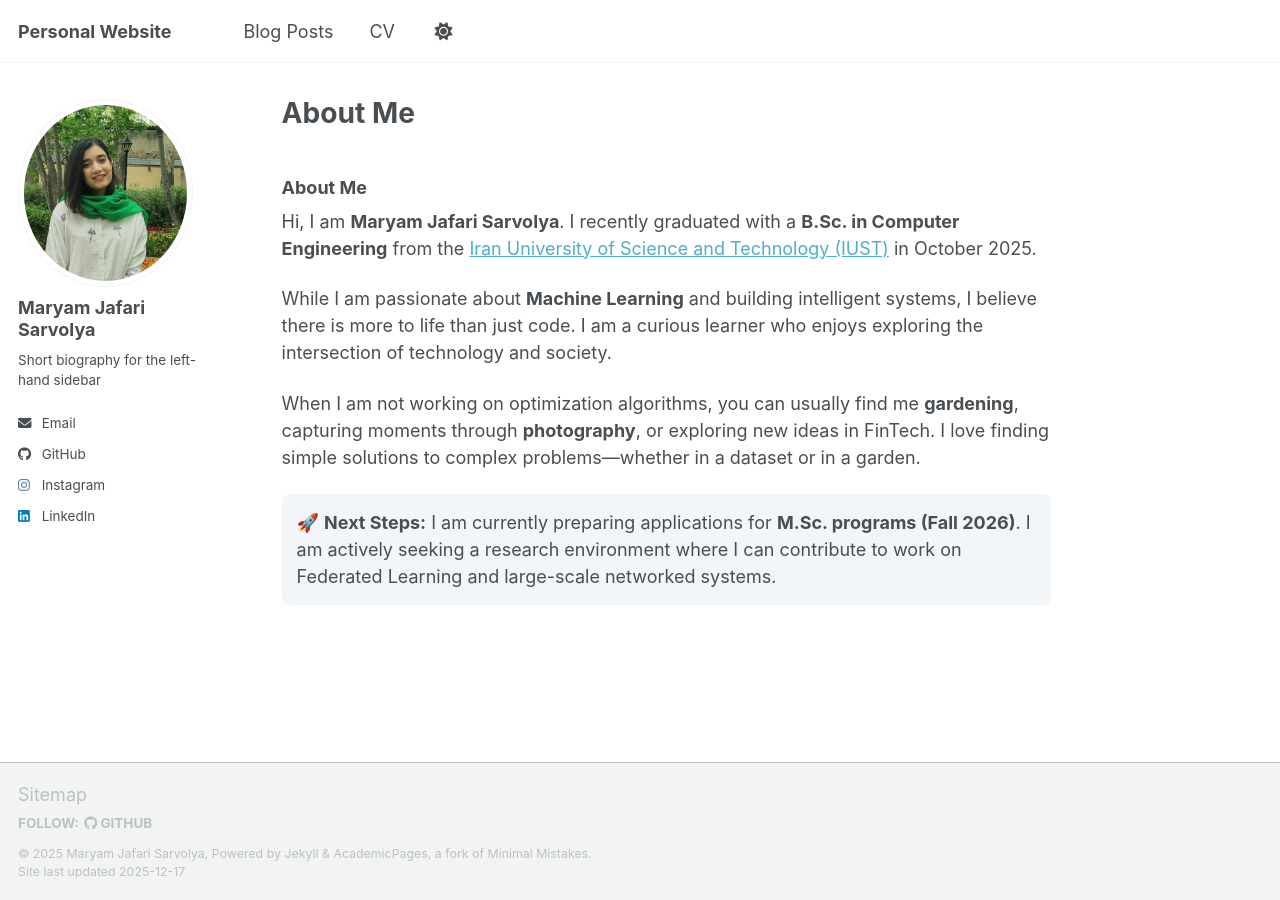
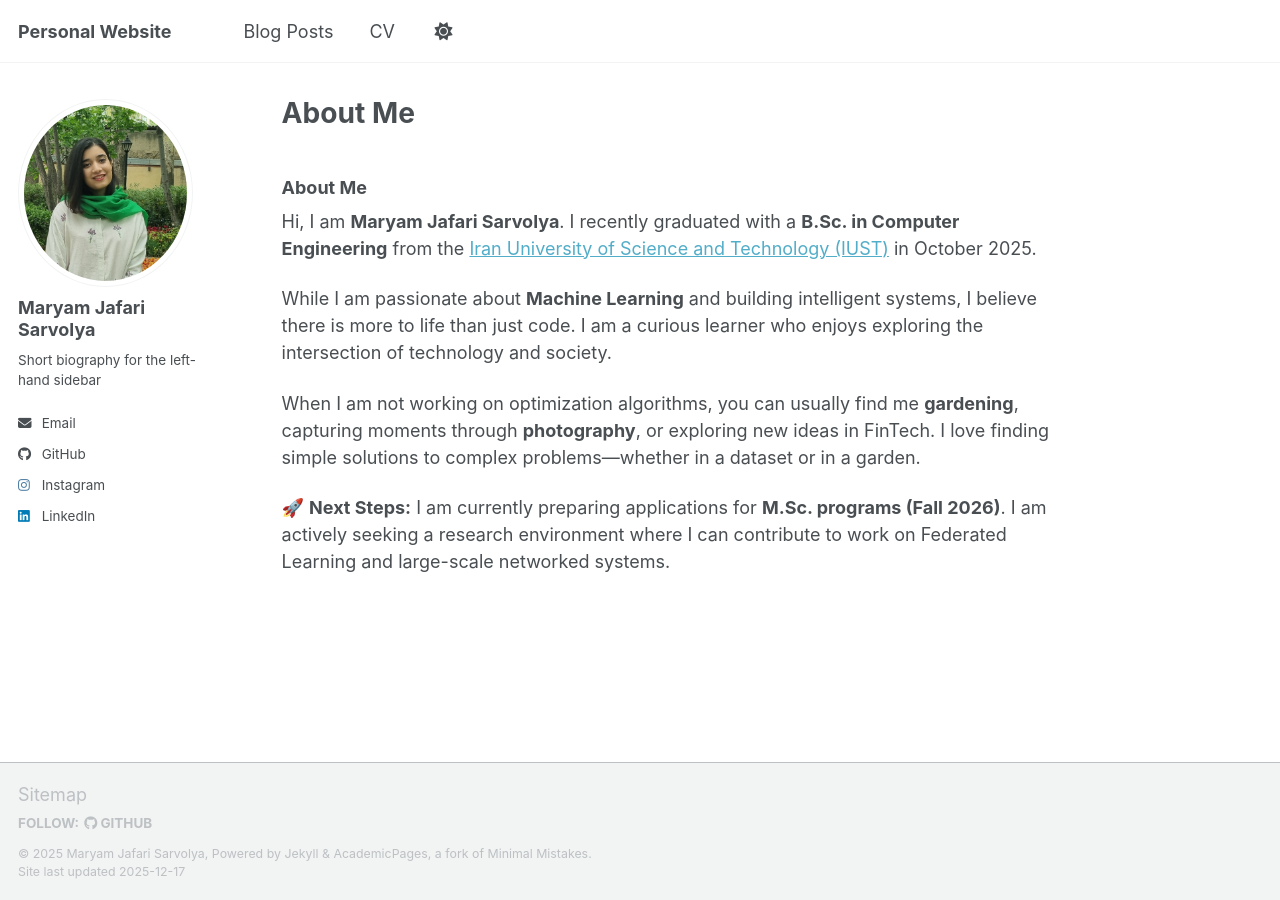
Before and after one commit to maryam1381/maryam1381.github.io, a Jekyll site: the page built from _pages/about.md, in a window 1280 px wide. Built offline with Jekyll 4.4.1, drawn with Linux system fonts in a browser that asks for light colours; a script bundle is joined from its source files by our own code; library files that are not in the unit come from our copies.

Commit message:
Fix paragraph formatting in about.md
Updated the formatting of the 'Next Steps' section.

```diff
--- a/_pages/about.md
+++ b/_pages/about.md
@@ -18,6 +18,6 @@ author_profile: true
   When I am not working on optimization algorithms, you can usually find me <b>gardening</b>, capturing moments through <b>photography</b>, or exploring new ideas in FinTech. I love finding simple solutions to complex problems—whether in a dataset or in a garden.
 </p>
 
-<p style="background-color: #f3f6f9; padding: 15px; border-radius: 8px; margin-top: 20px;">
+<p>
   🚀 <b>Next Steps:</b> I am currently preparing applications for <b>M.Sc. programs (Fall 2026)</b>. I am actively seeking a research environment where I can contribute to work on Federated Learning and large-scale networked systems.
 </p>
```
